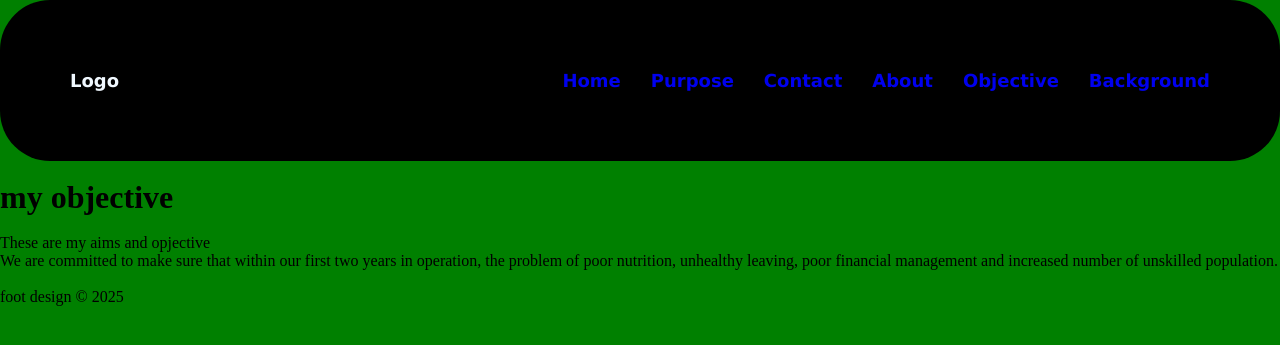
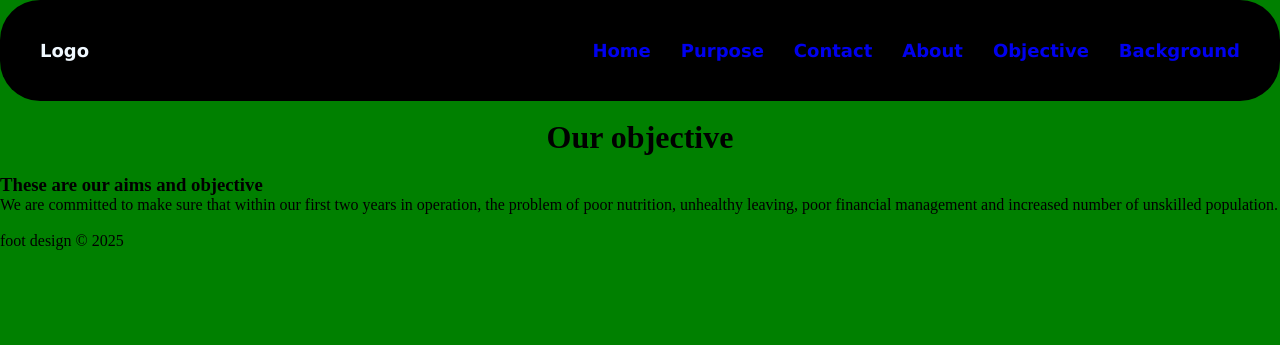
Before and after one commit to SourceGlobal/Sample-Project, a Django app: page /objective/ in a window 1280 px wide. Shown: the top 345 px of the page. Run offline with Django 5.2, Linux system fonts and the light colour scheme.

Commit message:
Chages effected

```diff
--- a/static/css/style.css
+++ b/static/css/style.css
@@ -17,11 +17,11 @@ nav{
     align-items: center;
     justify-content: space-between;
     color: aliceblue;
-    border-radius: 50px;
+    border-radius: 40px;
     margin-left: auto;
     margin-right: auto;
     font-family: 'Lucida Sans', 'Lucida Sans Regular', 'Lucida Grande', 'Lucida Sans Unicode', Geneva, Verdana, sans-serif;
-    padding: 70px;
+    padding: 40px;
     font-size: large;
 
 }
@@ -36,6 +36,6 @@ ul{
 }
 img{
     width: 300px;
-    border-radius: 50px;
-    padding: 50px;
+    border-radius: 20px;
+    padding: 20px;
 }
--- a/templates/about.html
+++ b/templates/about.html
@@ -4,7 +4,7 @@
 {% block content %}
 <br>
 
-    <h1>Welcome to About Source Global Page</h1>
+    <center><h1>Welcome to About Source Global Page</h1></center>
     <br>
     <P>We are committed to make sure that within our first two years in operation, the problem of poor nutrition, unhealthy leaving, poor financial management and increased number of unskilled population.</P>
     <br>
--- a/templates/background.html
+++ b/templates/background.html
@@ -2,7 +2,7 @@
 
 {% block content %}
 <br>
-    <h1>Background of Source Global</h1>
+    <center><h1>Background of Source Global</h1></center>
     <p>Source Global engages on various aspect of life, such as Accademics, Health and Fitness, Fasion and Style etc.</p>
     <p>Source Global is an entity that deals with various aspect of our existency. We evolve around accedemics, Health and Fitness, Fashion and Style, Culture and Tourism, Travels and hospitalty, Sport and Gaming, Account and Finance, Counceling and Advises, Food and Dieting etc.</p>
     <br>
--- a/templates/contact.html
+++ b/templates/contact.html
@@ -2,7 +2,7 @@
 
 {% block content %}
 <br>
-<h1>Visit Us Here</h1>
+<center><h1>Visit Us Here</h1> </center>
 <br>
 <p>No. 28 Gold Divine Street, New Karu, off Abuja-Keffi ExpressWay, Karu LGA,Nasarawa State, Nigeria. <br>
 Tel: 08104458896
--- a/templates/index.html
+++ b/templates/index.html
@@ -4,7 +4,7 @@
 {% block content %}
     <main>
         <br>
-        <h1>Hi, I am Eric, the Managing Director of Source Global.</h1>
+        <center><h1>Hi, I am Eric, the Managing Director of Source Global.</h1></center>
         <br>
         <p>Source Global engages on various aspect of life, such as Accademics, Health and Fitness, Fasion and Style etc.</p>
         <p>Source Global is an entity that deals with various aspect of our existency. We evolve around accedemics, Health and Fitness, Fashion and Style, Culture and Tourism, Travels and hospitalty, Sport and Gaming, Account and Finance, Counceling and Advises, Food and Dieting etc.</p>
--- a/templates/objective.html
+++ b/templates/objective.html
@@ -3,9 +3,9 @@
 {% block content %}
 <br>
 
-    <h1>my objective</h1>
+    <center><h1>Our objective</h1> </center>
     <br>
-    <p>These are my aims and opjective</p>
+    <h3>These are our aims and objective</h3>
     <p>We are committed to make sure that within our first two years in operation, the problem of poor nutrition, unhealthy leaving, poor financial management and increased number of unskilled population.</p>
     <br>
 {% endblock content %}
--- a/templates/purpose.html
+++ b/templates/purpose.html
@@ -3,7 +3,7 @@
 
 {% block content %}
 <br>
-    <h1>The Missions of this Project are:</h1>
+    <center><h1>The Missions of this Project are:</h1></center>
     <br>
     <p>Our Mission is to put our clients' health first, by making sure that we encourage them by advising them on important of proper nutrition, goodd sleep and regular exercises</p>
     <p>We also aim at making sure that our clients' have keep being hydrated by regular daily water intakes. Lets not all wait to rink water only when we are taisty but a regular intervals in other to keep the body system well regulated and to aidd proper blood circulation.</p>
```
